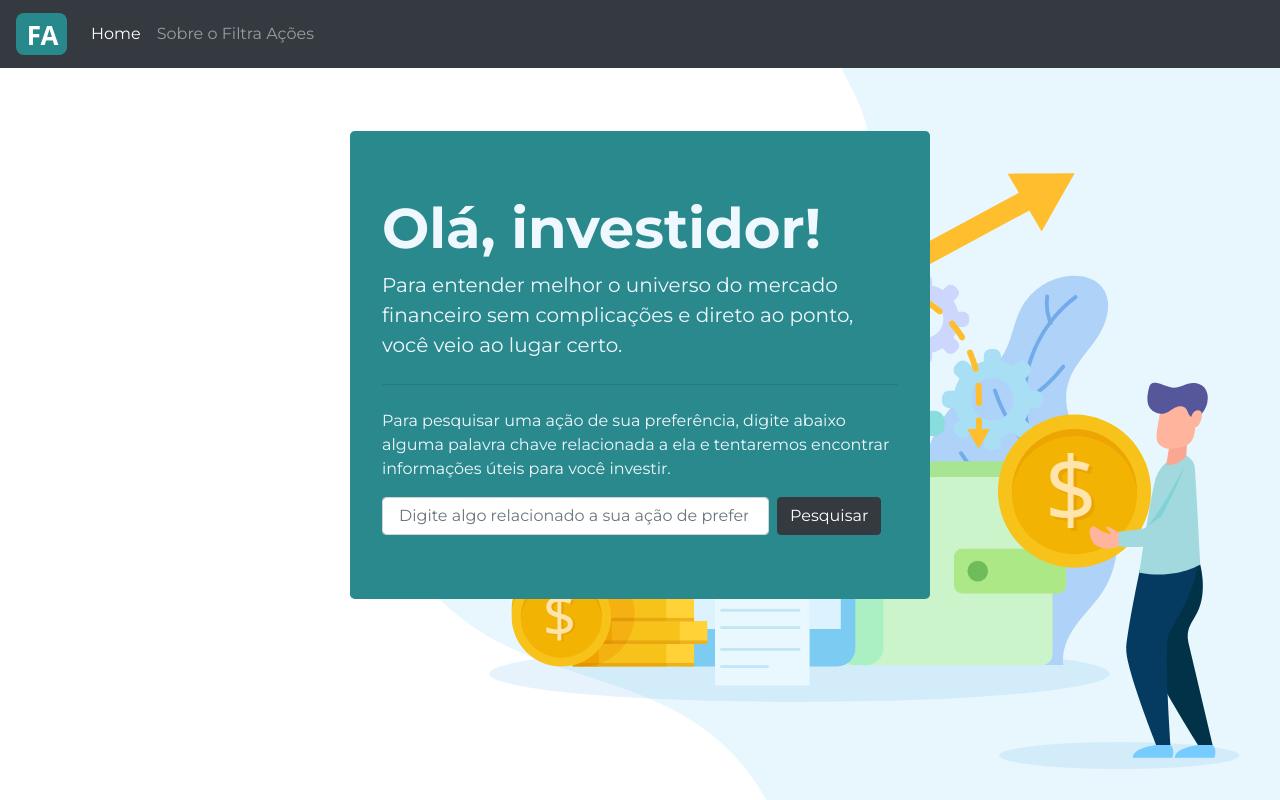
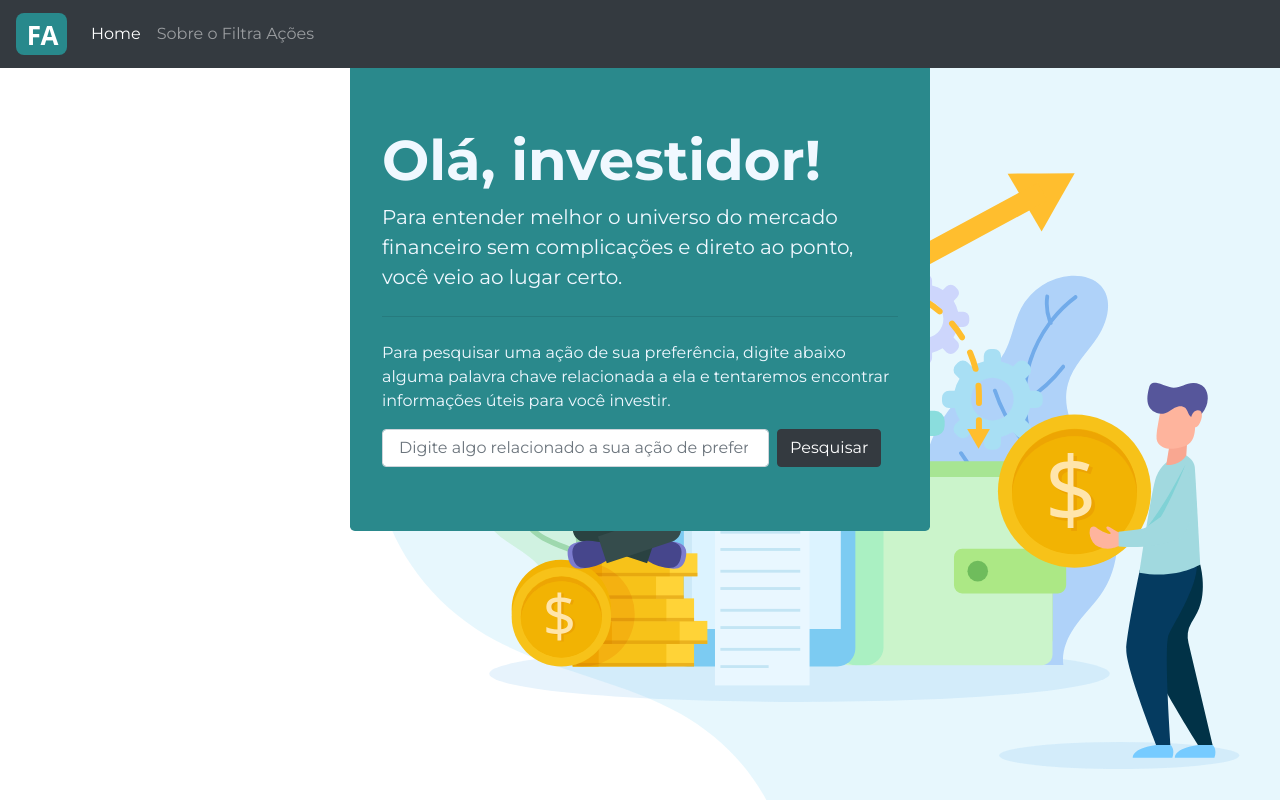
Before and after one commit to joaofuzessy/filtra-acoes, a plain HTML site: page index.html in a window 1280 px wide. Drawn offline with nearby package versions, Linux system fonts and the light colour scheme.

Commit message:
Navbar fixa no topo

```diff
--- a/index.html
+++ b/index.html
@@ -34,7 +34,7 @@
 <body class="home-page">
 
 
-  <nav class="navbar navbar-expand-lg navbar-dark bg-dark">
+  <nav class="navbar navbar-expand-lg navbar-dark bg-dark fixed-top">
     <button class="navbar-toggler" type="button" data-toggle="collapse" data-target="#navbarTogglerDemo01" aria-controls="navbarTogglerDemo01" aria-expanded="false" aria-label="Toggle navigation">
       <span class="navbar-toggler-icon"></span>
     </button>
```
Also changed, not shown: sobre.html (+1 -1 lines).
